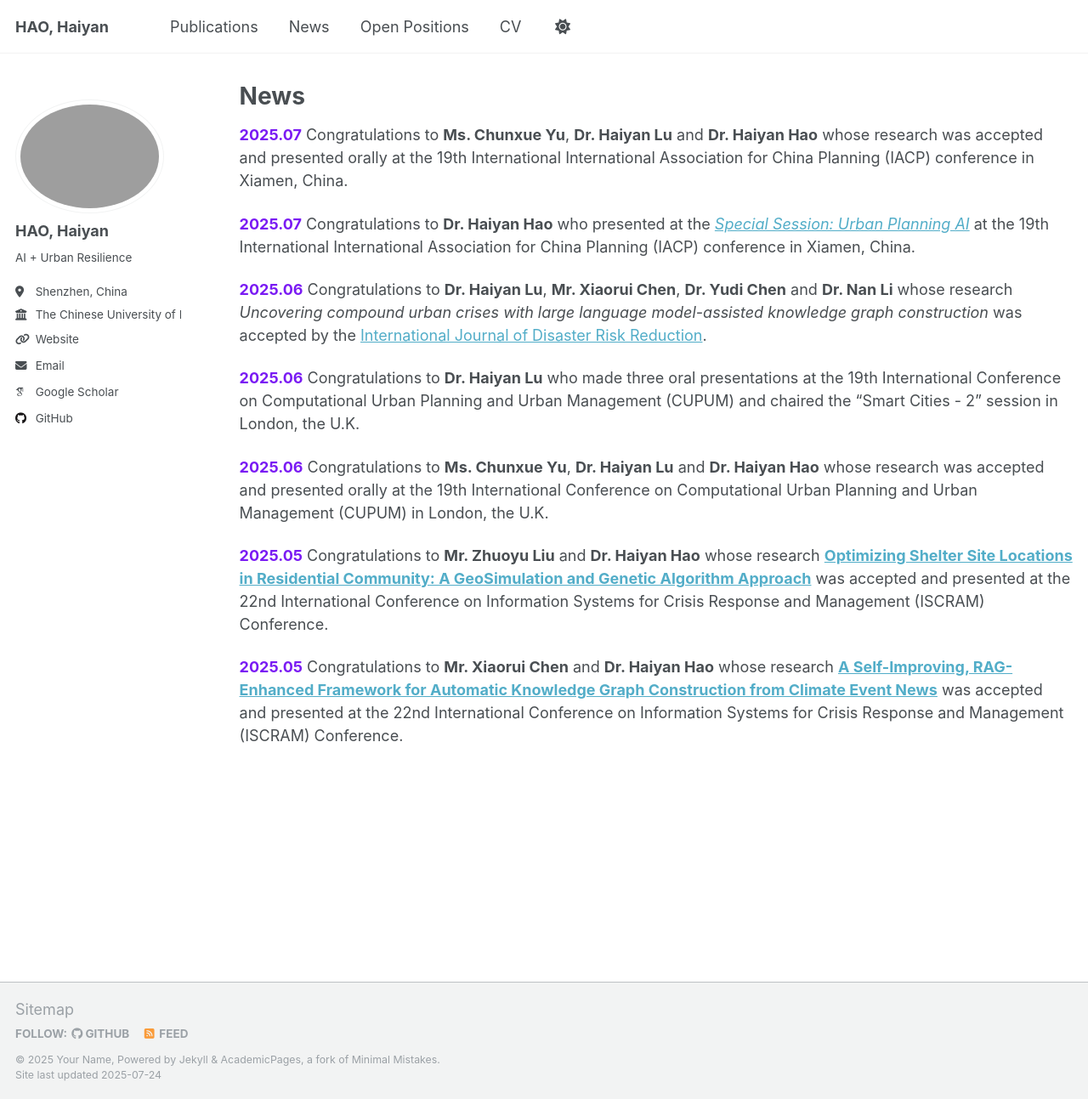
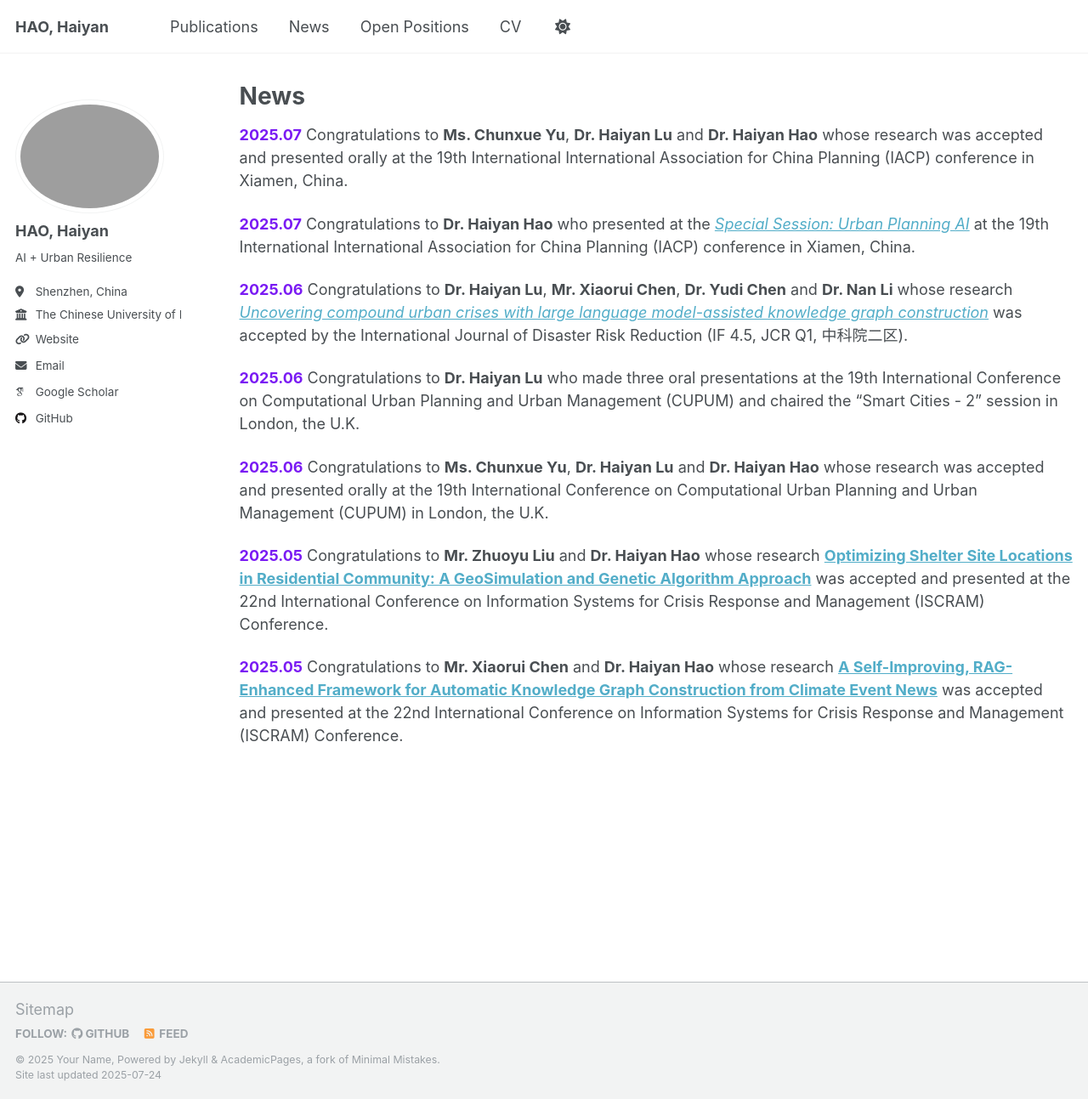
Before and after one commit to Haiyan-Hao/haiyan_hao, a Jekyll site: the page built from _pages/news.md, in a window 1280 px wide and 1293 px high. Shown: the whole window at 85% size. Built offline with Jekyll 4.4.1, drawn with Linux system fonts in a browser that asks for light colours; some web fonts are replaced.

Commit message:
Update news.md

```diff
--- a/_pages/news.md
+++ b/_pages/news.md
@@ -9,7 +9,7 @@ author_profile: true
 
 **<font color="7a1bf3">2025.07</font>** Congratulations to **Dr. Haiyan Hao** who presented at the [*Special Session: Urban Planning AI*](https://mp.weixin.qq.com/s/5AAAUujGDOHbcvSrpja9aw) at the 19th International International Association for China Planning (IACP) conference in Xiamen, China.
 
-**<font color="7a1bf3">2025.06</font>** Congratulations to **Dr. Haiyan Lu**, **Mr. Xiaorui Chen**, **Dr. Yudi Chen** and **Dr. Nan Li** whose research *Uncovering compound urban crises with large language model-assisted knowledge graph construction* was accepted by the [International Journal of Disaster Risk Reduction](https://www.complexresilientcities.com/news/).
+**<font color="7a1bf3">2025.06</font>** Congratulations to **Dr. Haiyan Lu**, **Mr. Xiaorui Chen**, **Dr. Yudi Chen** and **Dr. Nan Li** whose research [*Uncovering compound urban crises with large language model-assisted knowledge graph construction*](https://www.sciencedirect.com/science/article/pii/S2212420925004935) was accepted by the International Journal of Disaster Risk Reduction (IF 4.5, JCR Q1, 中科院二区).
 
 **<font color="7a1bf3">2025.06</font>** Congratulations to **Dr. Haiyan Lu** who made three oral presentations at the 19th International Conference on Computational Urban Planning and Urban Management (CUPUM) and chaired the "Smart Cities - 2" session in London, the U.K.
 
```
